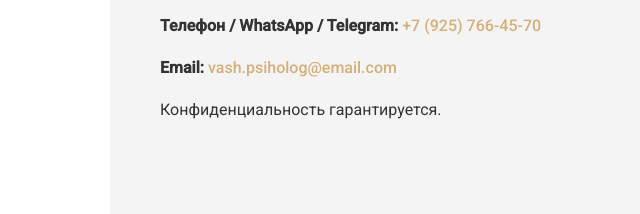
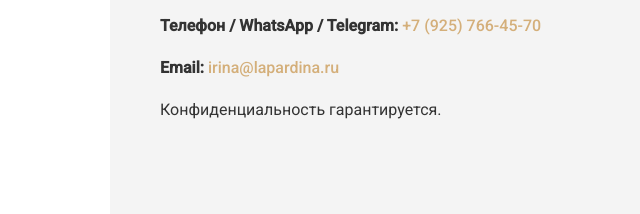
Before and after one commit to GlebPutintsev/IrinaLapardinaPsychologist, a plain HTML site: page index.html in a window 1280 px wide. Shown: the part 4302-4516 px from the top of the page, 0-640 px from the left. Drawn offline with Linux system fonts and the light colour scheme.

Commit message:
изменил на актуальную почту

```diff
--- a/index.html
+++ b/index.html
@@ -666,7 +666,7 @@
                     <p>Вы можете записаться на консультацию, заполнив форму, или связаться со мной напрямую.</p>
                     <p><strong>Город:</strong> г. Москва (очно и онлайн)</p>
                     <p><strong>Телефон / WhatsApp / Telegram:</strong> <a href="tel:+79257664570">+7 (925) 766-45-70</a></p>
-                    <p><strong>Email:</strong> <a href="irina@lapardina.ru">vash.psiholog@email.com</a></p>
+                    <p><strong>Email:</strong> <a href="irina@lapardina.ru">irina@lapardina.ru</a></p>
                     <p>Конфиденциальность гарантируется.</p>
                 </div>
                 <div class="contact-form">
```
